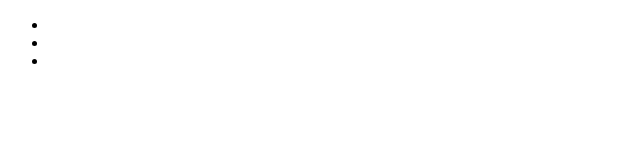
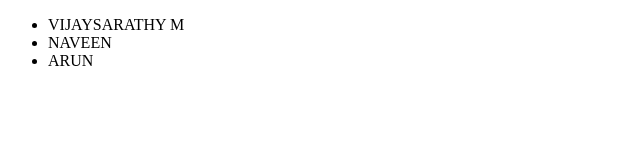
Before and after one commit to VIJAYSARATHY1401/prasad, a plain HTML site: page index.html in a window 1280 px wide. Shown: the whole page, without its empty margins (0-640 px from the left). Drawn offline with Linux system fonts and the light colour scheme.

Commit message:
names added

```diff
--- a/index.html
+++ b/index.html
@@ -9,9 +9,9 @@
   <body>
     <header>
       <ul>
-        <li></li>
-        <li></li>
-        <li></li>
+        <li>VIJAYSARATHY M</li>
+        <li>NAVEEN</li>
+        <li>ARUN</li>
       </ul>
     </header>
   </body>
```
